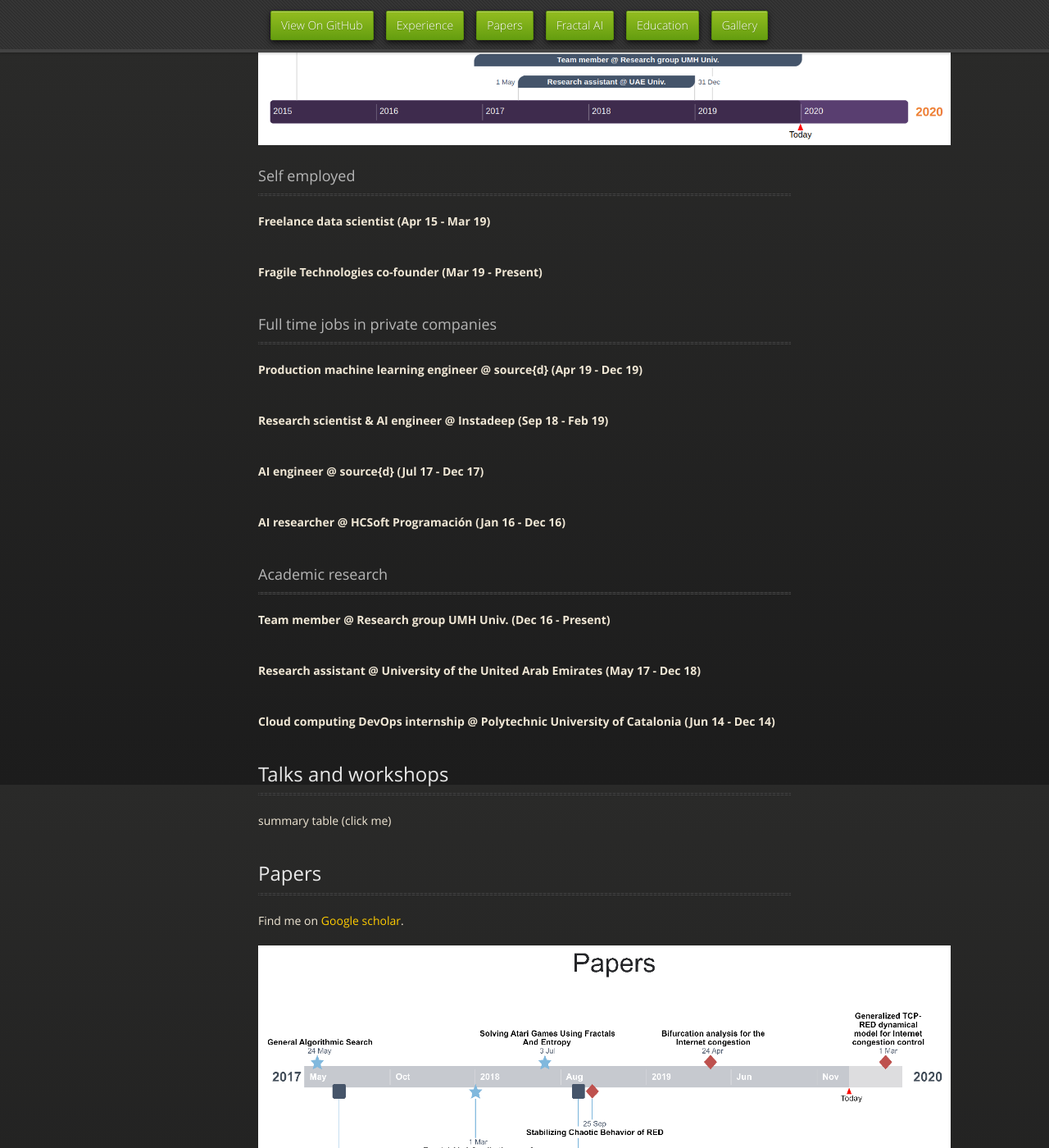
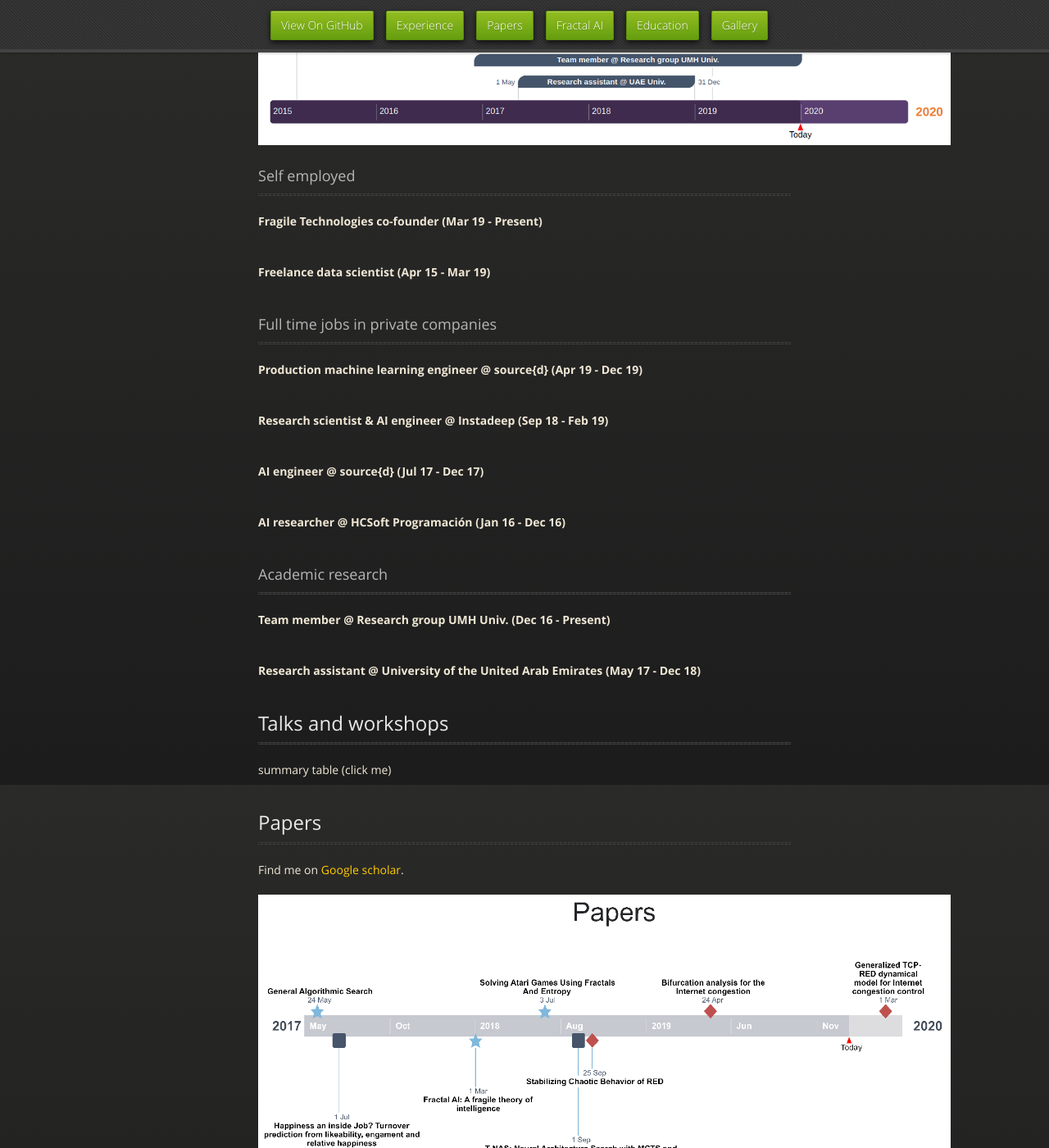
Before and after one commit to Guillemdb/guillemdb.github.io, a Jekyll site: the page built from index.md, in a window 1280 px wide and 1400 px high, scrolled down 843 px. Shown: the whole window at 82% size. Built offline with Jekyll 4.4.1, drawn with Linux system fonts in a browser that asks for light colours; our own code applies the rules of GitHub Pages for plain Markdown files.

Commit message:
Remove duplicated info

```diff
--- a/index.md
+++ b/index.md
@@ -45,6 +45,18 @@ I've lived in Barcelona, Murcia, Madrid, Paris, and London, but now I work remot
 ***
 
 <details>
+<summary><strong>Fragile Technologies co-founder (Mar 19 - Present)</strong> </summary>
+I collaborate with my associates to provide the following services:
+<br>
+<ul style="list-style-type:disc;">
+    <li>Developing custom algorithms to solve NP hard problems</li>
+    <li>Advising on data science projects: infrastructure, architecture, product design and deployment</li>
+    <li>Developing new Reinforcement Learning algorithms.</li>
+</ul>
+</details>
+<br>
+
+<details>
 <summary><strong>Freelance  data  scientist (Apr 15 - Mar 19)</strong></summary>
 I worked as a contractor in different kinds of projects such as:
 <br>
@@ -65,17 +77,6 @@ I worked as a contractor in different kinds of projects such as:
     </div>
 </div>
 
-</details>
-<br>
-<details>
-<summary><strong>Fragile Technologies co-founder (Mar 19 - Present)</strong> </summary>
-I collaborate with my associates to provide the following services:
-<br>
-<ul style="list-style-type:disc;">
-    <li>Developing custom algorithms to solve NP hard problems</li>
-    <li>Advising on data science projects: infrastructure, architecture, product design and deployment</li>
-    <li>Developing new Reinforcement Learning algorithms.</li>
-</ul>
 </details>
 <br>
 
@@ -151,11 +152,6 @@ I am a team member of "Aplicaciones de los Sistemas Dinámicos Discretos y Conti
 <details>
 <summary><strong>Research assistant @ University of the United Arab Emirates (May 17 - Dec 18)</strong> </summary>
 Research assistant at University of the United Arab Emirates (Al Ain - Abu Dhabi),UAE. Robots and media lab.
-</details>
-<br>
-<details>
-<summary><strong>Cloud computing DevOps internship @ Polytechnic University of Catalonia  (Jun 14 - Dec 14)</strong> </summary>
-I installed, configured and administrated an OpenNebula-based cloud computing.
 </details>
 <br>
 
@@ -395,6 +391,8 @@ Find me on [Google scholar](https://scholar.google.es/citations?hl=ca&user=xx1L5
 
 ## Independent research (Fractal AI)
 
+---
+
 In 2014 I started doing research on Artificial Intelligence with [Sergio Hernández](https://twitter.com/entropyfarmer)
  for the pleasure of finding things out.
 
@@ -419,6 +417,7 @@ The fundamental principles of our work are accessible online:
 
 ## Education
 
+---
 <details open>
 <summary><strong><a href="https://eetac.upc.edu/en/study/bachelors-deegrees/telematics-engineering-1">
 Bachelor's degree in Network Engineering</a> @ Politechnic Univ. of Catalonia, Spain. (Sep 12 - Oct 15)</strong> </summary>
@@ -475,28 +474,25 @@ During this internship I:
 
 # Gallery
 
+---
+
 <br>
 <table class="tg">
   <tr>
-    <th class="tg-0lax"></th>
-    <th class="tg-0lax"></th>
-    <th class="tg-0lax"></th>
-  </tr>
-  <tr>
     <td class="tg-0lax">
-        <video width="320" height="240" controls autoplay="true">
+        <video width="320" height="240" controls="controls" autoplay="autoplay">
             <source src="assets/video/montezuma_fai_h264.mp4" type="video/mp4">
             Your browser does not support the video tag.
         </video>
     </td>
     <td class="tg-0lax">
-        <video width="320" height="240" controls autoplay="true">
+        <video width="320" height="240" controls="controls" autoplay="autoplay">
             <source src="assets/video/pacman_big_h264.mp4" type="video/mp4">
             Your browser does not support the video tag.
         </video>
     </td>
     <td class="tg-0lax">
-        <video width="320" height="240" controls autoplay="true">
+        <video width="320" height="240" controls="controls" autoplay="autoplay">
             <source src="assets/video/optimization.mp4" type="video/mp4">
             Your browser does not support the video tag.
         </video>
@@ -504,19 +500,19 @@ During this internship I:
   </tr>
   <tr>
     <td class="tg-0lax">
-        <video width="320" height="240" controls autoplay="true">
+        <video width="320" height="240" controls="controls" autoplay="autoplay">
             <source src="assets/video/graph_plot.mp4" type="video/mp4">
             Your browser does not support the video tag.
         </video>
     </td>
     <td class="tg-0lax">
-       <video width="320" height="240" controls autoplay="true">
+       <video width="320" height="240" controls="controls" autoplay="autoplay">
             <source src="assets/video/scatter_plot.mp4" type="video/mp4">
             Your browser does not support the video tag.
         </video>
     </td>
     <td class="tg-0lax">
-        <video width="320" height="240" controls autoplay="true">
+        <video width="320" height="240" controls="controls" autoplay="autoplay">
             <source src="assets/video/bokeh_dashboard.mp4" type="video/mp4">
             Your browser does not support the video tag.
         </video>
```
